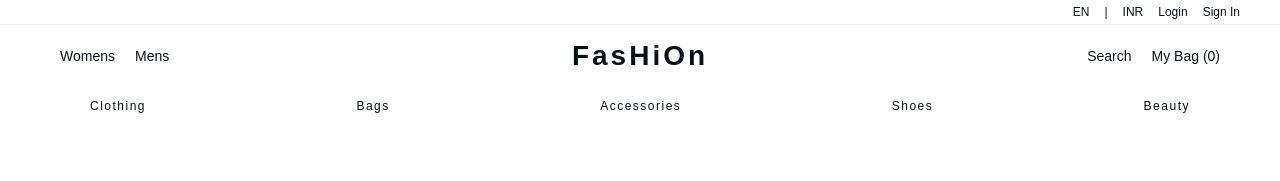
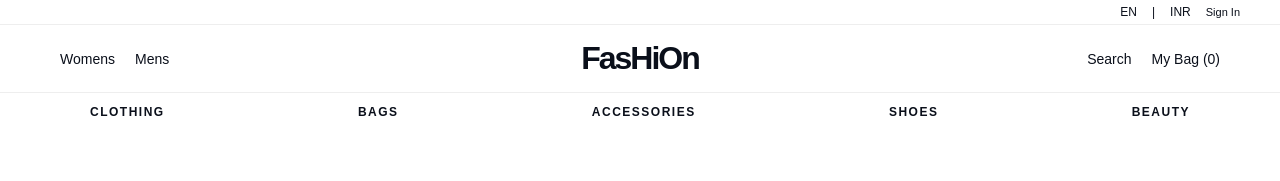
Before and after one commit to mrinmays133-lab/Fwrd-clone, a React (Vite) app in the folder FwrdClone/: page / in a window 1280 px wide. Shown: the top 181 px of the page. Built offline with nearby package versions, Linux system fonts and the light colour scheme.

Commit message:
Modified Login page

```diff
--- a/FwrdClone/src/App.jsx
+++ b/FwrdClone/src/App.jsx
@@ -1,15 +1,22 @@
 import React from 'react';
+import { BrowserRouter as Router, Routes, Route } from 'react-router-dom'; //
 import Home from "./pages/Home";
+import AuthPage from "./pages/Login"; // Ensure your Login component is imported
 import Navbar from './components/Navbar';
 import Footer from './components/Footer';
 
 function App() {
   return (
-    <div>
-      <Navbar />
-      <Home />
-      <Footer />
-    </div>
+    <Router> {/* */}
+      <div>
+        <Navbar />
+        <Routes> {/* */}
+          <Route path="/" element={<Home />} /> {/* */}
+          <Route path="/login" element={<AuthPage />} /> {/* */}
+        </Routes>
+        <Footer />
+      </div>
+    </Router>
   );
 }
 
--- a/FwrdClone/src/components/Navbar.css
+++ b/FwrdClone/src/components/Navbar.css
@@ -7,6 +7,7 @@
 .navbar {
   width: 100%;
   font-family: Arial, sans-serif;
+  background-color: #fff;
 }
 
 .navbar-mini {
@@ -20,6 +21,15 @@
 .mini-right {
   display: flex;
   gap: 15px;
+  align-items: center;
+}
+
+/* Updated login link for React Router Link component */
+.login-link {
+  text-decoration: none;
+  color: inherit;
+  cursor: pointer;
+  font-size: 11px;
 }
 
 .navbar-top {
@@ -39,9 +49,12 @@
   text-align: center;
 }
 
+/* Matching the bold FWRD logo style */
 .navbar-center h1 {
-  font-size: 28px;
-  letter-spacing: 3px;
+  font-size: 32px;
+  font-weight: 900;
+  letter-spacing: -2px;
+  margin: 0;
 }
 
 .navbar-right {
@@ -53,6 +66,7 @@
 
 .navbar-bottom {
   padding: 12px 40px;
+  border-top: 1px solid #eee;
 }
 
 .navbar-links {
@@ -65,13 +79,17 @@
 
 .navbar-links li {
   font-size: 12px;
+  font-weight: 700;
+  text-transform: uppercase;
   letter-spacing: 1.5px;
   cursor: pointer;
 }
 
+/* Hover effects for all navigation elements */
 .navbar-links li:hover,
 .navbar-left span:hover,
 .navbar-right span:hover,
-.mini-right span:hover {
+.mini-right span:hover,
+.login-link:hover {
   text-decoration: underline;
 }
--- a/FwrdClone/src/components/Navbar.jsx
+++ b/FwrdClone/src/components/Navbar.jsx
@@ -1,19 +1,18 @@
+import { Link } from 'react-router-dom'; //
 import "./Navbar.css";
 
 const Navbar = () => {
   return (
     <nav className="navbar">
-
       <div className="navbar-mini">
         <div className="mini-right">
           <span>EN</span>
           <span>|</span>
           <span>INR</span>
-          <a href="Login.jsx">Login</a>
-          <span>Sign In</span>
+          {/* Replace <a> with <Link> and point to the "/login" path */}
+          <Link to="/login" className="login-link">Sign In</Link> {/* */}
         </div>
       </div>
-
 
       <div className="navbar-top">
         <div className="navbar-left">
@@ -22,7 +21,10 @@ const Navbar = () => {
         </div>
 
         <div className="navbar-center">
-          <h1>FasHiOn</h1>
+          {/* Link the logo back to the home page */}
+          <Link to="/" style={{ textDecoration: 'none', color: 'inherit' }}>
+            <h1>FasHiOn</h1>
+          </Link> {/* */}
         </div>
 
         <div className="navbar-right">
@@ -30,7 +32,6 @@ const Navbar = () => {
           <span>My Bag (0)</span>
         </div>
       </div>
-
 
       <div className="navbar-bottom">
         <ul className="navbar-links">
@@ -41,9 +42,8 @@ const Navbar = () => {
           <li>Beauty</li>
         </ul>
       </div>
-
     </nav>
   );
 };
 
-export default Navbar
+export default Navbar;
--- /dev/null
+++ b/FwrdClone/src/index.css
@@ -0,0 +1,51 @@
+/* Ensure the mini-nav links are small and clean */
+.mini-right {
+  display: flex;
+  align-items: center;
+  gap: 12px;
+  font-size: 11px;
+}
+
+.mini-right a,
+.login-link {
+  text-decoration: none;
+  color: #000;
+  transition: opacity 0.2s;
+}
+
+.mini-right a:hover,
+.login-link:hover {
+  text-decoration: underline;
+}
+
+/* Center Logo styling */
+.logo-link {
+  text-decoration: none;
+  color: #000;
+}
+
+.logo-link h1 {
+  font-size: 32px;
+  font-weight: 900;
+  letter-spacing: -2px;
+  margin: 0;
+}
+
+/* Bottom Nav Links */
+.navbar-links {
+  list-style: none;
+  display: flex;
+  justify-content: center;
+  gap: 30px;
+  padding: 15px 0;
+  border-top: 1px solid #eee;
+}
+
+.navbar-links a {
+  text-transform: uppercase;
+  font-size: 12px;
+  font-weight: 700;
+  letter-spacing: 1px;
+  text-decoration: none;
+  color: #000;
+}
```
